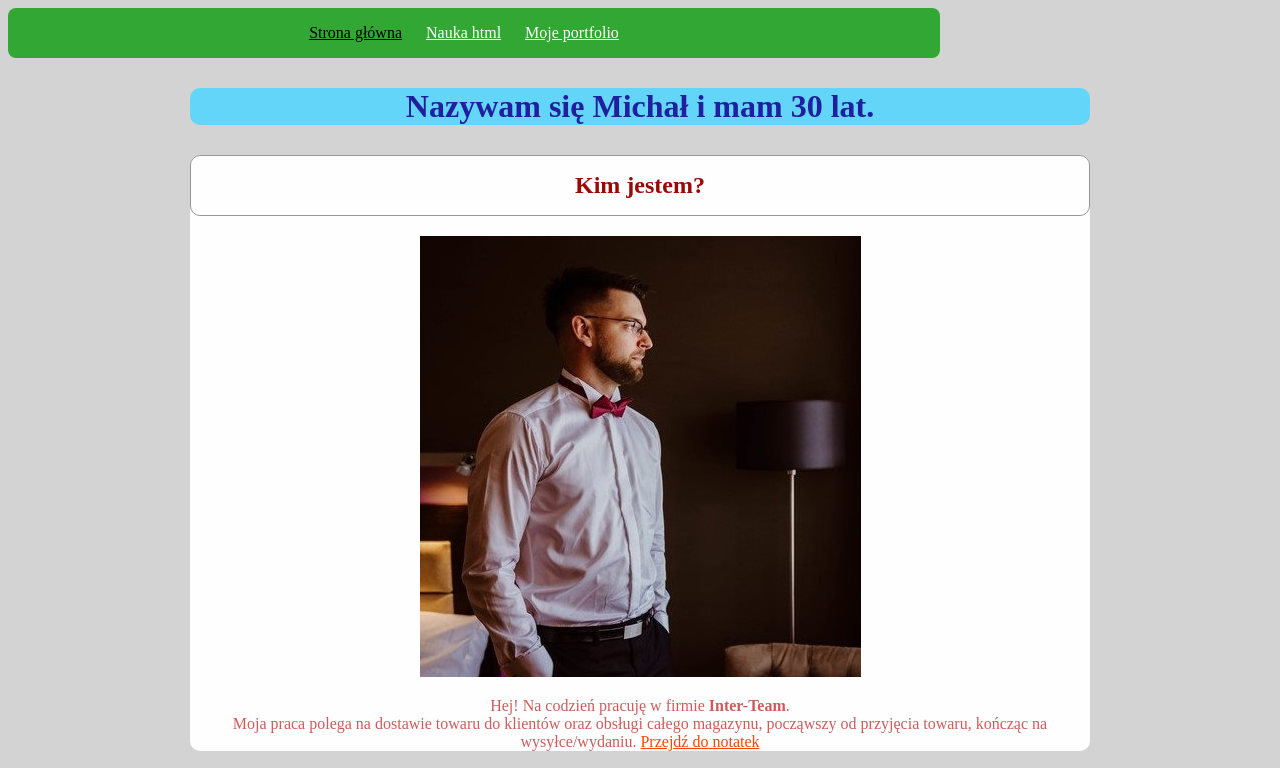
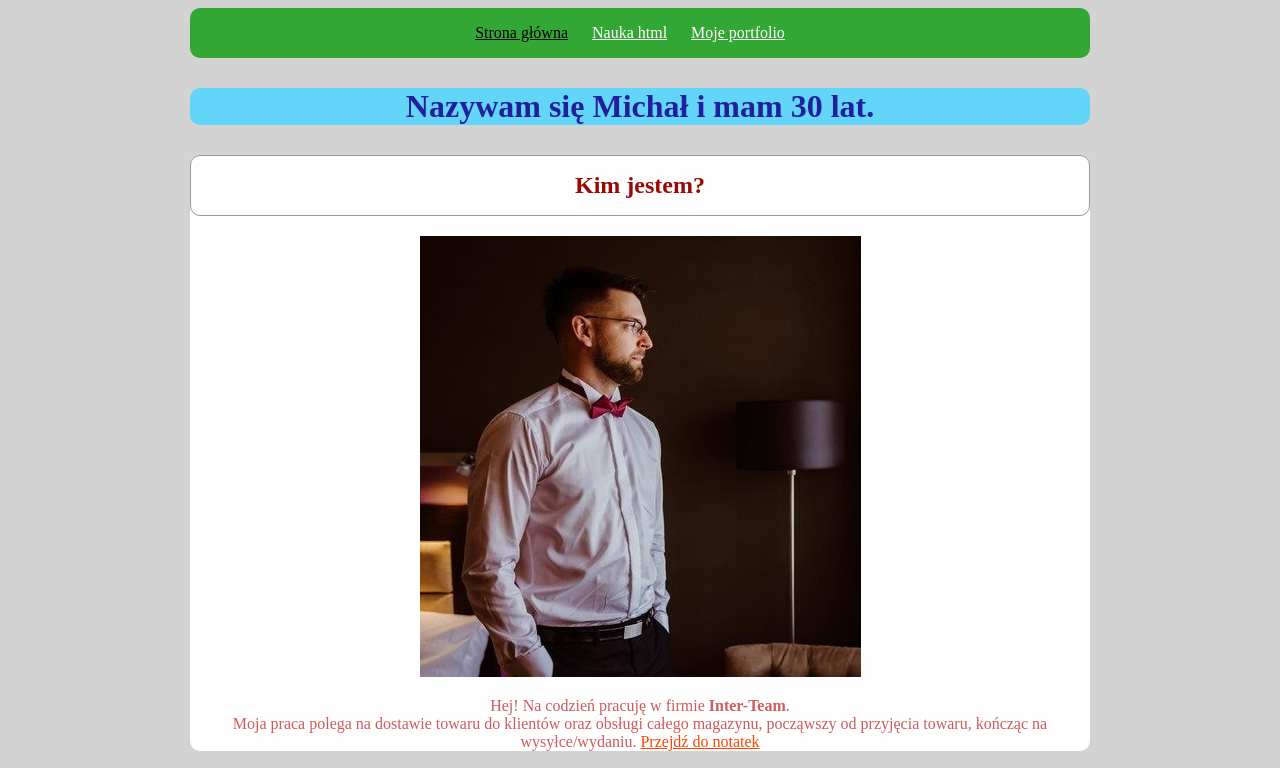
Before and after one commit to Michal-Glos/homepage, a plain HTML site: page index.html in a window 1280 px wide. Shown: the top 768 px of the page. Drawn offline with Linux system fonts and the light colour scheme.

Commit message:
another cosmetic changes to navigation

```diff
--- a/style.css
+++ b/style.css
@@ -75,10 +75,12 @@ nav a {
 
 .navigation {
 	background: #33a733;
-	padding: 16px;
-	border-radius: 8px;
+	padding-top:16px;
+	padding-bottom:16px;
+	border-radius: 10px;
 	text-align:center;
 	width:900px;
+	margin:auto;
 }
 
 .navigation__link {
```
